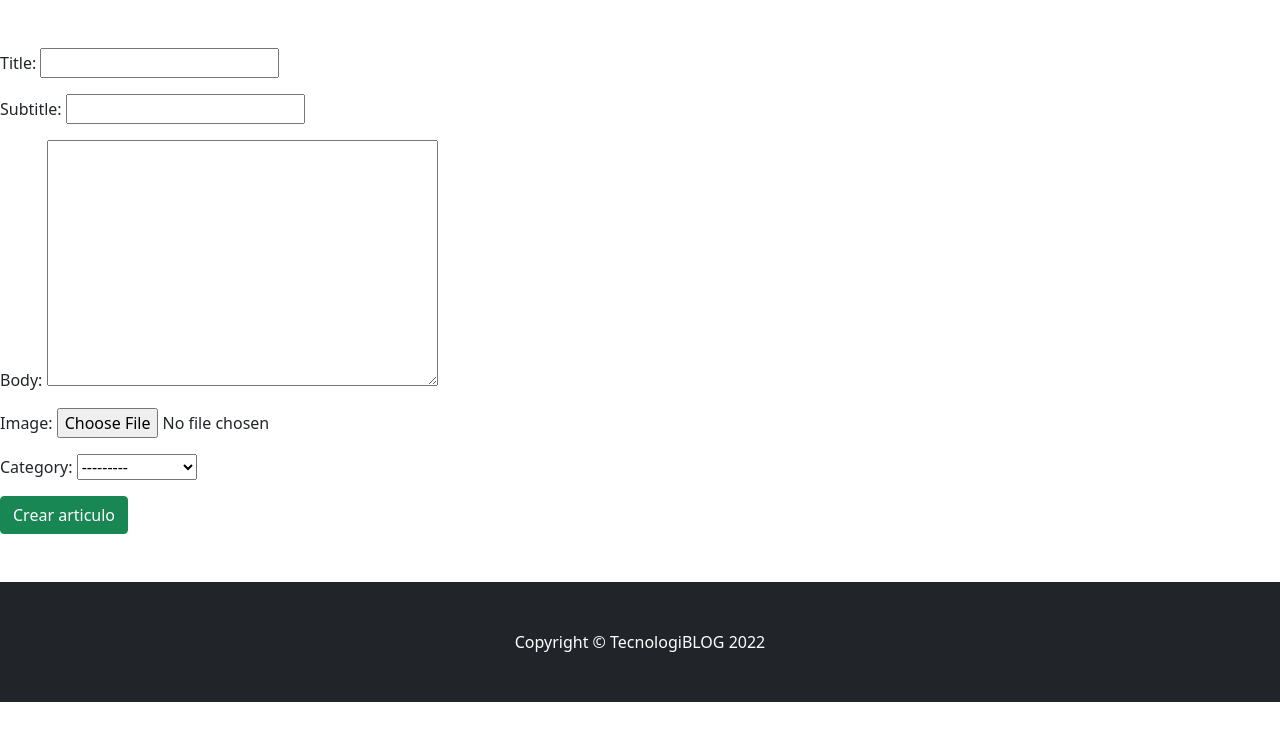
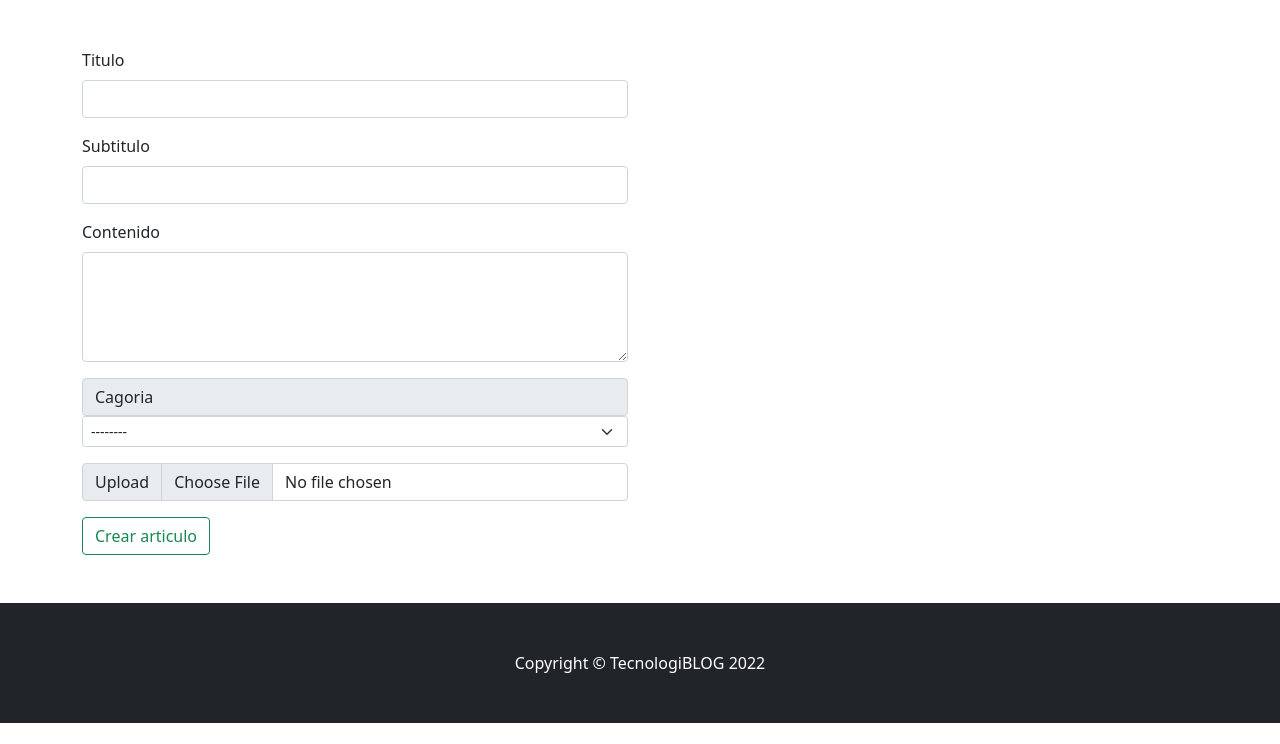
Before and after one commit to ArielPerez23/EntregaFinal-Perez-Botti-Barcia, a Django app: page /blog/nuevo_articulo/ in a window 1280 px wide. Shown: the part 56-800 px from the top of the page. Run offline with Django 4.2, Linux system fonts and the light colour scheme; some libraries are stand-ins or nearby versions.

Commit message:
mejora pagina crear post

```diff
--- a/blog/templates/blog/nuevo_articulo.html
+++ b/blog/templates/blog/nuevo_articulo.html
@@ -9,14 +9,48 @@ Nuevo Articulo - Blog
 <title>TecnologiBLOG</title>
 <br><br>
 
-<!-- Page Content-->
-<form action="" method="post" enctype="multipart/form-data">{% csrf_token %}
+<div class="container">
+    <div class="row">
+        <!-- <div class="col-2">
+        1 of 3
+        </div> -->
+        <div class="col">
+        <form action="" method="post" enctype="multipart/form-data">{% csrf_token %}
+            <div class="mb-3">
+                <label class="form-label">Titulo</label>
+                <input type="text" class="form-control" name="title">
+            </div>
+            <div class="mb-3">
+                <label class="form-label">Subtitulo</label>
+                <input type="text" class="form-control" name="subtitle">
+            </div>
+            <div class="mb-3">
+                <label for="exampleFormControlTextarea1" class="form-label">Contenido</label>
+                <textarea class="form-control" rows="4" name="body"></textarea>
+            </div>
 
-    {{form.as_p}}
+            <label class="input-group-text">Cagoria</label>
+            <select class="form-select form-select-sm mb-3" aria-label=".form-select-lg example" name="category" required>
+                <option value selected>--------</option>
+                <option value="H">Hardware</option>
+                <option value="S">Software</option>
+                <option value="C">Curiosidades</option>
+              </select>
 
-    <input class="btn btn-success" type="submit" value="Crear articulo">
+            <div class="input-group mb-3">
+                <label class="input-group-text" for="inputGroupFile01">Upload</label>
+                <input type="file" class="form-control" name="image">
+            </div>
 
-</form>
+            <input class="btn btn-outline-success" type="submit" value="Crear articulo">
+
+        </form>
+        </div>
+        <div class="col">
+        </div>
+    </div>
+</div>
+
 
 <br><br>
 {% endblock %}
```
